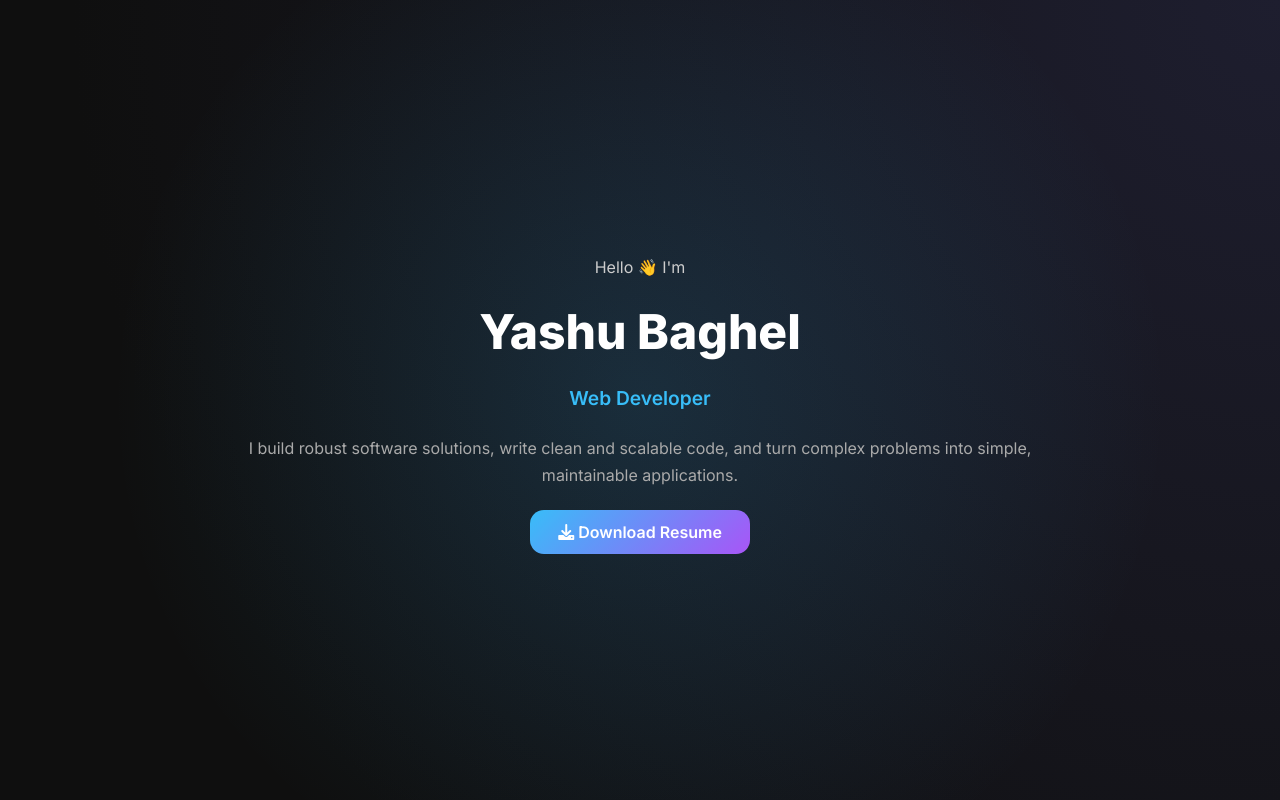
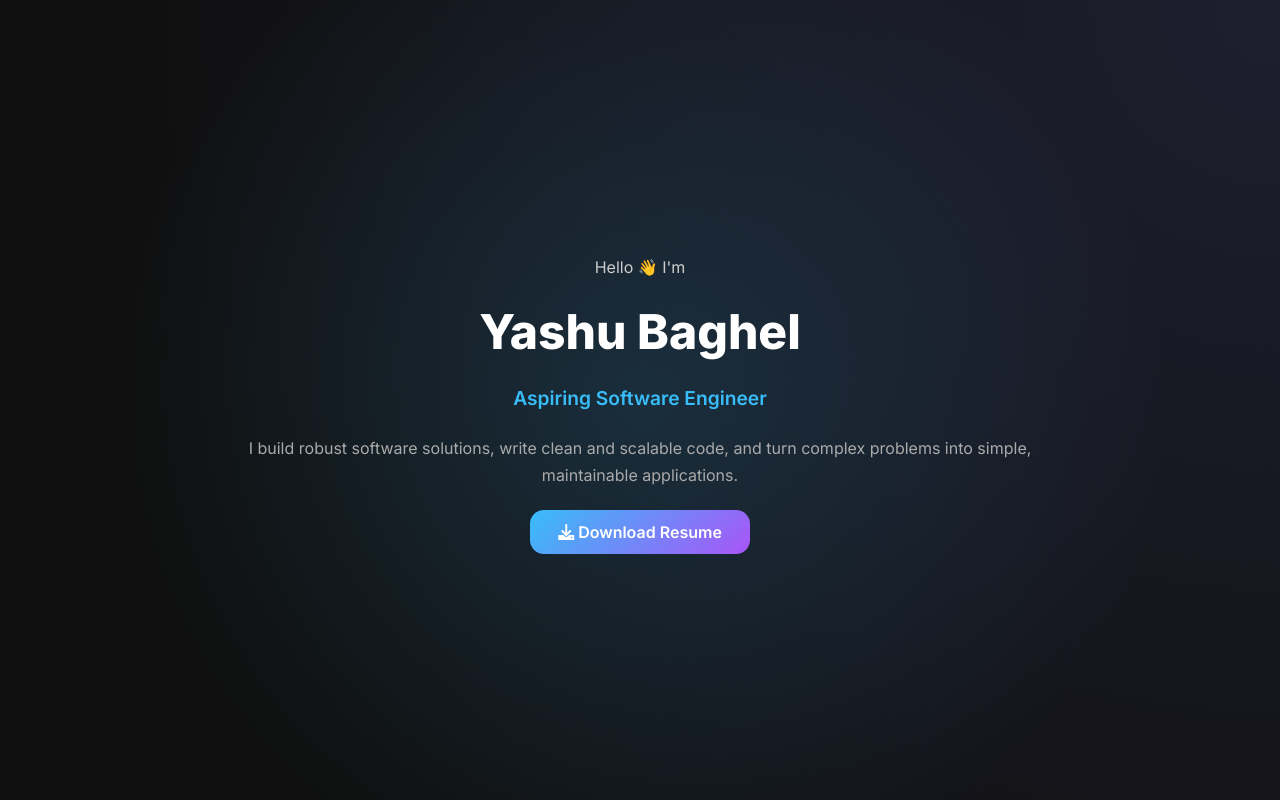
Before and after one commit to yb792/yashu-portfolio, a plain HTML site: page index.html in a window 1280 px wide. Shown: the top 800 px of the page. Drawn offline with Linux system fonts and the light colour scheme.

Commit message:
updated profile

```diff
--- a/index.html
+++ b/index.html
@@ -15,7 +15,7 @@
     <div class="hero-content">
       <p class="intro">Hello 👋 I'm</p>
       <h1>Yashu Baghel</h1>
-      <p class="tagline">Web Developer</p>
+      <p class="tagline">Aspiring Software Engineer</p>
       <p class="summary">I build robust software solutions, write clean and scalable code, and turn complex problems into simple, maintainable applications.</p>
       <a href="Yashu Baghel resume.pdf" class="btn-gradient" download>
         <i class="fas fa-download"></i> Download Resume
```
